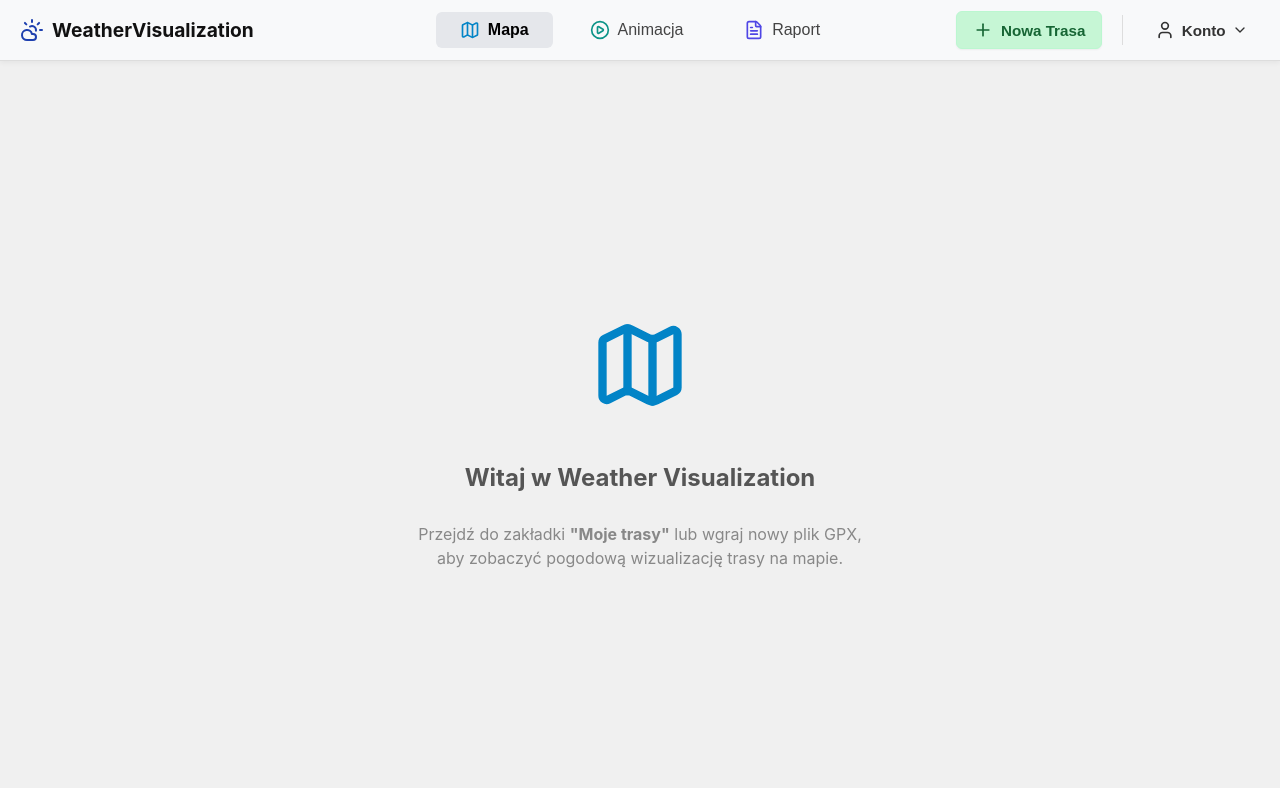
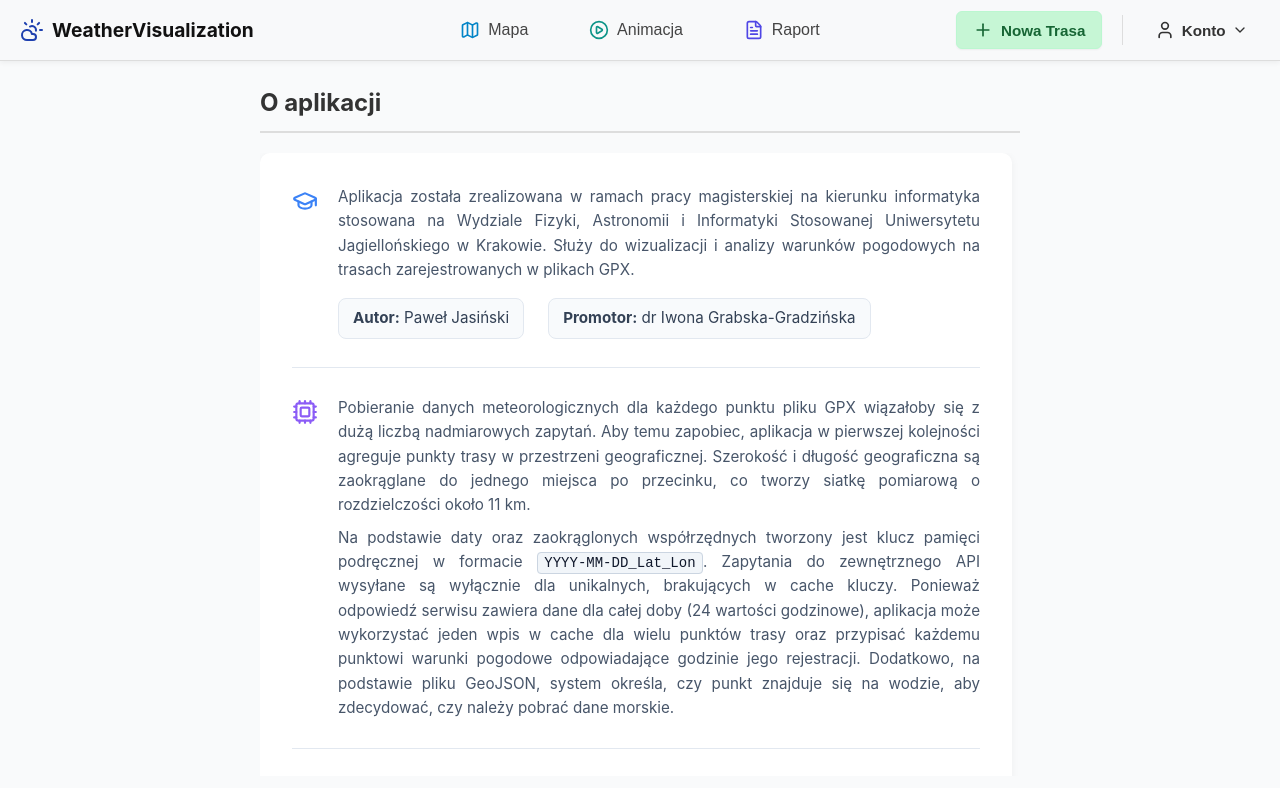
Before and after one commit to PawelJasinski25/WeatherVisualization, a React (Vite) app in the folder frontend/: page /about in a window 1280 px wide. Before the commit this address led to /dashboard. Shown: the top 788 px of the page. Built offline with nearby package versions, Linux system fonts and the light colour scheme; no server answers; sample sign-in values are in the browser's storage.

Commit message:
add about page

```diff
--- a/frontend/src/App.jsx
+++ b/frontend/src/App.jsx
@@ -8,6 +8,7 @@ import TripsPage from "./pages/TripsPage.jsx";
 import ReportPage from "./pages/ReportPage.jsx";
 import AnimationPage from "./pages/AnimationPage.jsx";
 import { UnitProvider } from "./contexts/UnitContext.jsx";
+import AboutPage from "./pages/AboutPage.jsx";
 
 function App() {
     return (
@@ -18,6 +19,7 @@ function App() {
                     <Route path="/register" element={<RegisterPage />} />
 
                     <Route element={<ProtectedRoute />}>
+                        <Route path="/about" element={<AboutPage />} />
                         <Route path="/dashboard" element={<DashboardPage />} />
                         <Route path="/trips" element={<TripsPage />} />
                         <Route path="/animation" element={<AnimationPage />} />
--- a/frontend/src/components/Navbar.jsx
+++ b/frontend/src/components/Navbar.jsx
@@ -29,8 +29,13 @@ const Navbar = ({ onOpenUpload, activeTab = 'map', currentTripId = null }) => {
     return (
         <nav className="navbar">
             <div className="navbar-left">
-                <span className="navbar-logo" style={{ display: 'flex', alignItems: 'center', gap: '8px' }}>
-                    <CloudSun size={24} color="#1e40af" /> WeatherVisualization
+                <span
+                    className="navbar-logo"
+                    style={{ display: 'flex', alignItems: 'center', gap: '8px', cursor: 'pointer' }}
+                    onClick={() => navigate('/about')}
+                    title="Informacje o aplikacji"
+                >
+                     <CloudSun size={24} color="#1e40af" /> WeatherVisualization
                 </span>
             </div>
 
--- /dev/null
+++ b/frontend/src/pages/AboutPage.jsx
@@ -0,0 +1,99 @@
+import React, { useState } from 'react';
+import Navbar from '../components/Navbar.jsx';
+import FileUploadModal from '../components/FileUploadModal.jsx';
+import {GraduationCap, Cpu, CloudDownload} from 'lucide-react';
+import "../styles/about.css";
+
+const AboutPage = () => {
+    const [isUploadModalOpen, setIsUploadModalOpen] = useState(false);
+
+    return (
+        <div className="about-wrapper">
+            <Navbar onOpenUpload={() => setIsUploadModalOpen(true)} activeTab="none" />
+
+            <FileUploadModal
+                isOpen={isUploadModalOpen}
+                onClose={() => setIsUploadModalOpen(false)}
+            />
+
+            <div className="about-container">
+                <div className="about-header">
+                    <h2 className="about-title">O aplikacji</h2>
+                </div>
+
+                <div className="about-scroll-area">
+                    <div className="about-card">
+
+                        <section className="about-section">
+                            <div className="about-section-icon">
+                                <GraduationCap className="about-icon-blue" />
+                            </div>
+                            <div className="about-section-content">
+                                <p className="about-text">
+                                    Aplikacja została zrealizowana w ramach pracy magisterskiej na kierunku informatyka stosowana na Wydziale Fizyki, Astronomii i Informatyki Stosowanej Uniwersytetu Jagiellońskiego w Krakowie.
+                                    Służy do wizualizacji i analizy warunków pogodowych na trasach zarejestrowanych w plikach GPX.
+                                </p>
+                                <div className="about-meta-info">
+                                    <div className="about-meta-item">
+                                        <span><strong>Autor:</strong> Paweł Jasiński</span>
+                                    </div>
+                                    <div className="about-meta-item">
+                                        <span><strong>Promotor:</strong> dr Iwona Grabska-Gradzińska</span>
+                                    </div>
+                                </div>
+                            </div>
+                        </section>
+
+                        <div className="about-divider"></div>
+
+                        <section className="about-section">
+                            <div className="about-section-icon">
+                                <Cpu className="about-icon-purple" />
+                            </div>
+                            <div className="about-section-content">
+                                <p className="about-text">
+                                    Pobieranie danych meteorologicznych dla każdego punktu pliku GPX wiązałoby się z dużą liczbą nadmiarowych zapytań.
+                                    Aby temu zapobiec, aplikacja w pierwszej kolejności agreguje punkty trasy w przestrzeni geograficznej.
+                                    Szerokość i długość geograficzna są zaokrąglane do jednego miejsca po przecinku, co tworzy siatkę pomiarową o rozdzielczości około 11 km.
+                                </p>
+                                <p className="about-text" style={{ marginTop: '0.5rem' }}>
+                                    Na podstawie daty oraz zaokrąglonych współrzędnych tworzony jest klucz pamięci podręcznej w formacie <code>YYYY-MM-DD_Lat_Lon</code>.
+                                    Zapytania do zewnętrznego API wysyłane są wyłącznie dla unikalnych, brakujących w cache kluczy.
+                                    Ponieważ odpowiedź serwisu zawiera dane dla całej doby (24 wartości godzinowe), aplikacja może wykorzystać jeden wpis w cache dla wielu punktów trasy oraz przypisać każdemu punktowi warunki pogodowe odpowiadające godzinie jego rejestracji.
+                                    Dodatkowo, na podstawie pliku GeoJSON, system określa, czy punkt znajduje się na wodzie, aby zdecydować, czy należy pobrać dane morskie.
+                                </p>
+                            </div>
+                        </section>
+
+                        <div className="about-divider"></div>
+
+                        <section className="about-section">
+                            <div className="about-section-icon">
+                                <CloudDownload className="about-icon-green" />
+                            </div>
+                            <div className="about-section-content">
+                                <p className="about-text">
+                                    Aplikacja wykorzystuje dane pozyskiwane z trzech zewnętrznych interfejsów API:
+                                </p>
+                                <ul className="about-list">
+                                    <li>
+                                        <span><strong>Open-Meteo Historical Weather API:</strong><br /> Pobieranie historycznych danych meteorologicznych.</span>
+                                    </li>
+                                    <li>
+                                        <span><strong>Open-Meteo Marine Weather API:</strong><br /> Pobieranie historycznych parametrów morskich.</span>
+                                    </li>
+                                    <li>
+                                        <span><strong>GeoNames API:</strong><br /> Pobieranie nazw miejscowości, w których odbywał się postój na trasie.</span>
+                                    </li>
+                                </ul>
+                            </div>
+                        </section>
+
+                    </div>
+                </div>
+            </div>
+        </div>
+    );
+};
+
+export default AboutPage;
--- /dev/null
+++ b/frontend/src/styles/about.css
@@ -0,0 +1,150 @@
+
+.about-wrapper {
+    display: flex;
+    flex-direction: column;
+    height: 100vh;
+    background-color: #f9fafb;
+}
+
+.about-container {
+    width: 100%;
+    max-width: 50rem;
+    margin: 0 auto;
+    padding: 1.5rem 1.25rem;
+    box-sizing: border-box;
+    flex: 1;
+    display: flex;
+    flex-direction: column;
+    overflow: hidden;
+}
+
+.about-header {
+    display: flex;
+    align-items: center;
+    margin-bottom: 1.25rem;
+    border-bottom: 2px solid #ddd;
+    padding-bottom: 0.625rem;
+    flex-shrink: 0;
+}
+
+.about-title {
+    color: #333;
+    font-size: 1.5rem;
+    font-weight: bold;
+    margin: 0;
+    padding: 0;
+    border: none;
+}
+
+.about-scroll-area {
+    display: flex;
+    flex-direction: column;
+    flex: 1;
+    overflow-y: auto;
+    padding-right: 0.5rem;
+    padding-bottom: 1rem;
+}
+
+
+.about-card {
+    background-color: #ffffff;
+    border-radius: 0.625rem;
+    box-shadow: 0 2px 8px rgba(0, 0, 0, 0.05);
+    border: none;
+    padding: 2rem;
+    display: flex;
+    flex-direction: column;
+    gap: 1.75rem;
+}
+
+.about-section {
+    display: flex;
+    gap: 1.25rem;
+}
+
+.about-section-icon {
+    margin-top: 0.2rem;
+    flex-shrink: 0;
+}
+
+.about-icon-blue,
+.about-icon-purple,
+.about-icon-green {
+    width: 26px;
+    height: 26px;
+}
+
+.about-icon-blue { color: #3b82f6; }
+.about-icon-purple { color: #8b5cf6; }
+.about-icon-green { color: #10b981; }
+
+.about-section-content {
+    flex: 1;
+}
+
+.about-text {
+    margin: 0;
+    color: #475569;
+    line-height: 1.6;
+    font-size: 0.95rem;
+    text-align: justify;
+}
+
+.about-text code {
+    background-color: #f1f5f9;
+    color: #0f172a;
+    padding: 0.15rem 0.4rem;
+    border-radius: 0.25rem;
+    font-family: monospace;
+    font-size: 0.875rem;
+    border: 1px solid #cbd5e1;
+    word-break: break-all;
+}
+
+
+.about-meta-info {
+    display: flex;
+    flex-wrap: wrap;
+    gap: 1.5rem;
+    margin-top: 1rem;
+    color: #334155;
+    font-size: 0.95rem;
+}
+
+.about-meta-item {
+    display: flex;
+    align-items: center;
+    gap: 0.5rem;
+    background-color: #f8fafc;
+    border: 1px solid #e2e8f0;
+    padding: 0.5rem 0.875rem;
+    border-radius: 0.5rem;
+}
+
+.about-divider {
+    height: 1px;
+    background-color: #e2e8f0;
+    width: 100%;
+}
+
+
+.about-list {
+    margin: 0.75rem 0 0 0;
+    padding-left: 1.25rem;
+    color: #475569;
+    line-height: 1.6;
+    font-size: 0.95rem;
+    display: flex;
+    flex-direction: column;
+    gap: 0.75rem;
+}
+
+.about-list li {
+    list-style-type: disc;
+    text-align: justify;
+}
+
+.about-list span {
+    display: block;
+    margin-top: 0.2rem;
+}
```
